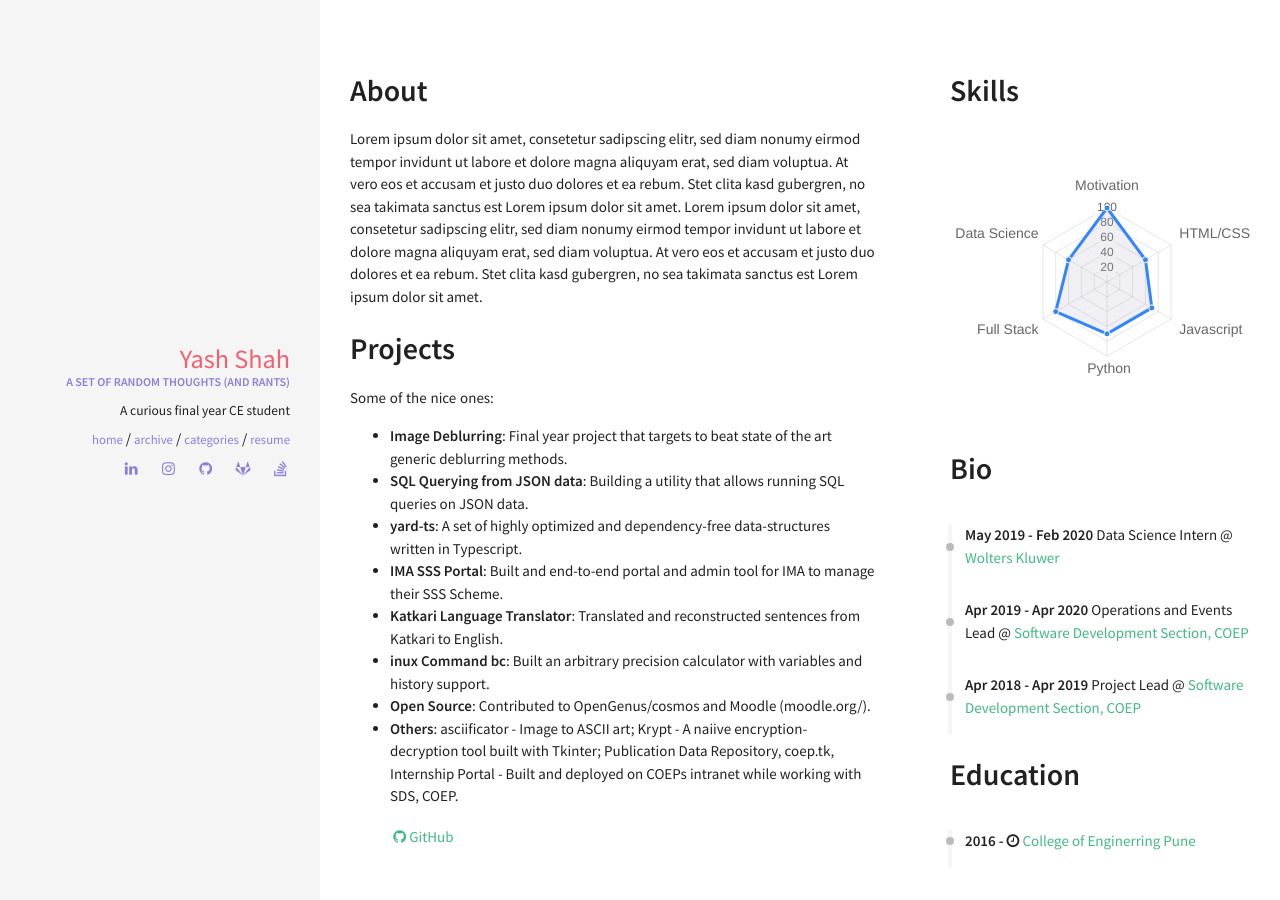
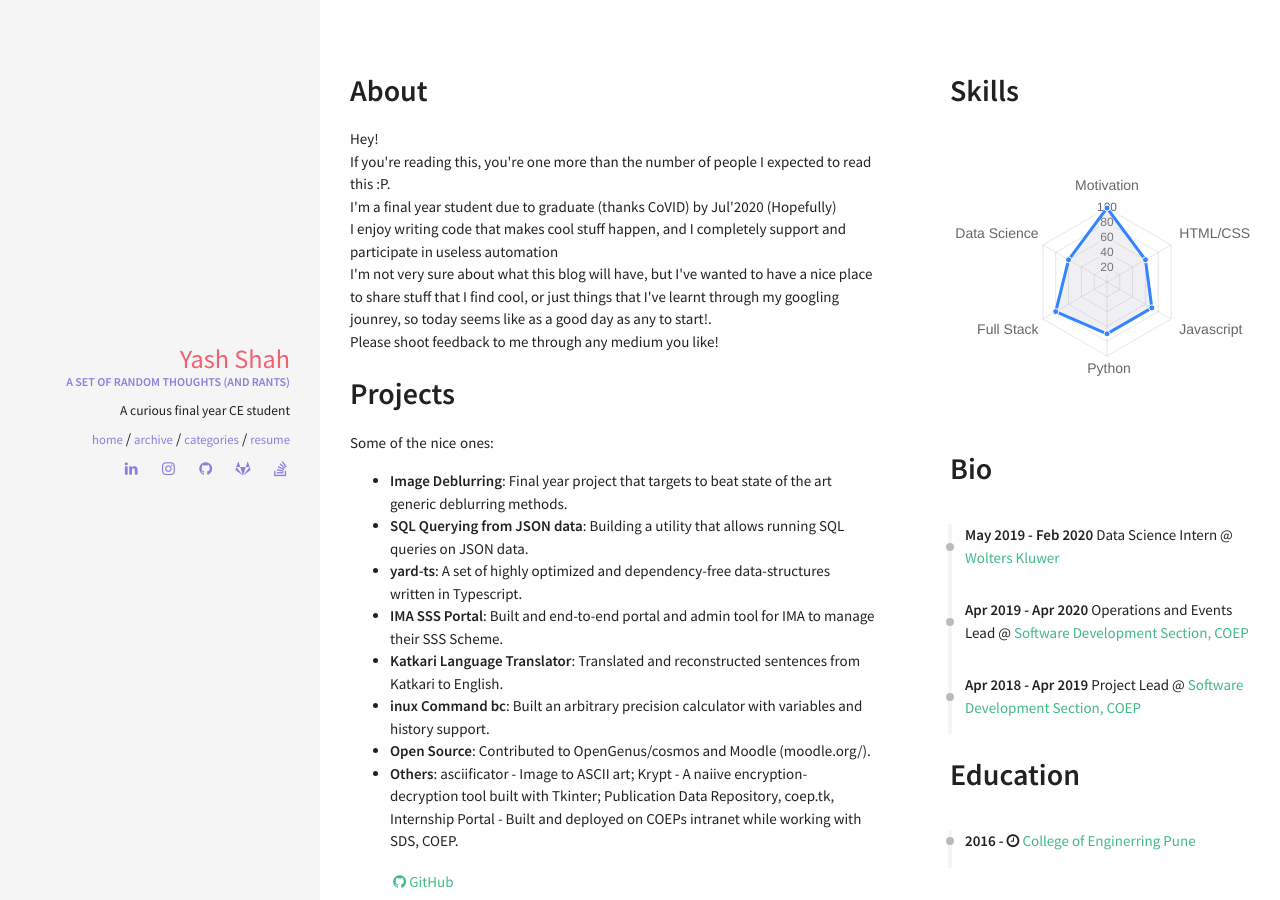
Before and after one commit to yashshah1/blog, a Jekyll site: the page built from resume.html, in a window 1280 px wide. Built offline with Jekyll 4.4.1, drawn with Linux system fonts in a browser that asks for light colours; nearby versions of some CDN libraries.

Commit message:
added about me

```diff
--- a/_includes/sections/about.html
+++ b/_includes/sections/about.html
@@ -1,5 +1,16 @@
 <h1><span data-i18n="skills.my_skills">About</span></h1>
 
 <div>
-    Lorem ipsum dolor sit amet, consetetur sadipscing elitr, sed diam nonumy eirmod tempor invidunt ut labore et dolore magna aliquyam erat, sed diam voluptua. At vero eos et accusam et justo duo dolores et ea rebum. Stet clita kasd gubergren, no sea takimata sanctus est Lorem ipsum dolor sit amet. Lorem ipsum dolor sit amet, consetetur sadipscing elitr, sed diam nonumy eirmod tempor invidunt ut labore et dolore magna aliquyam erat, sed diam voluptua. At vero eos et accusam et justo duo dolores et ea rebum. Stet clita kasd gubergren, no sea takimata sanctus est Lorem ipsum dolor sit amet.
+  Hey! <br />
+  If you're reading this, you're one more than the number of people I expected
+  to read this :P.<br />
+  I'm a final year student due to graduate (thanks CoVID) by Jul'2020
+  (Hopefully) <br />
+  I enjoy writing code that makes cool stuff happen, and I completely support
+  and participate in useless automation <br />
+  I'm not very sure about what this blog will have, but I've wanted to have a
+  nice place to share stuff that I find cool, or just things that I've learnt
+  through my googling jounrey, so today seems like as a good day as any to
+  start!.<br />
+  Please shoot feedback to me through any medium you like!<br />
 </div>
```
